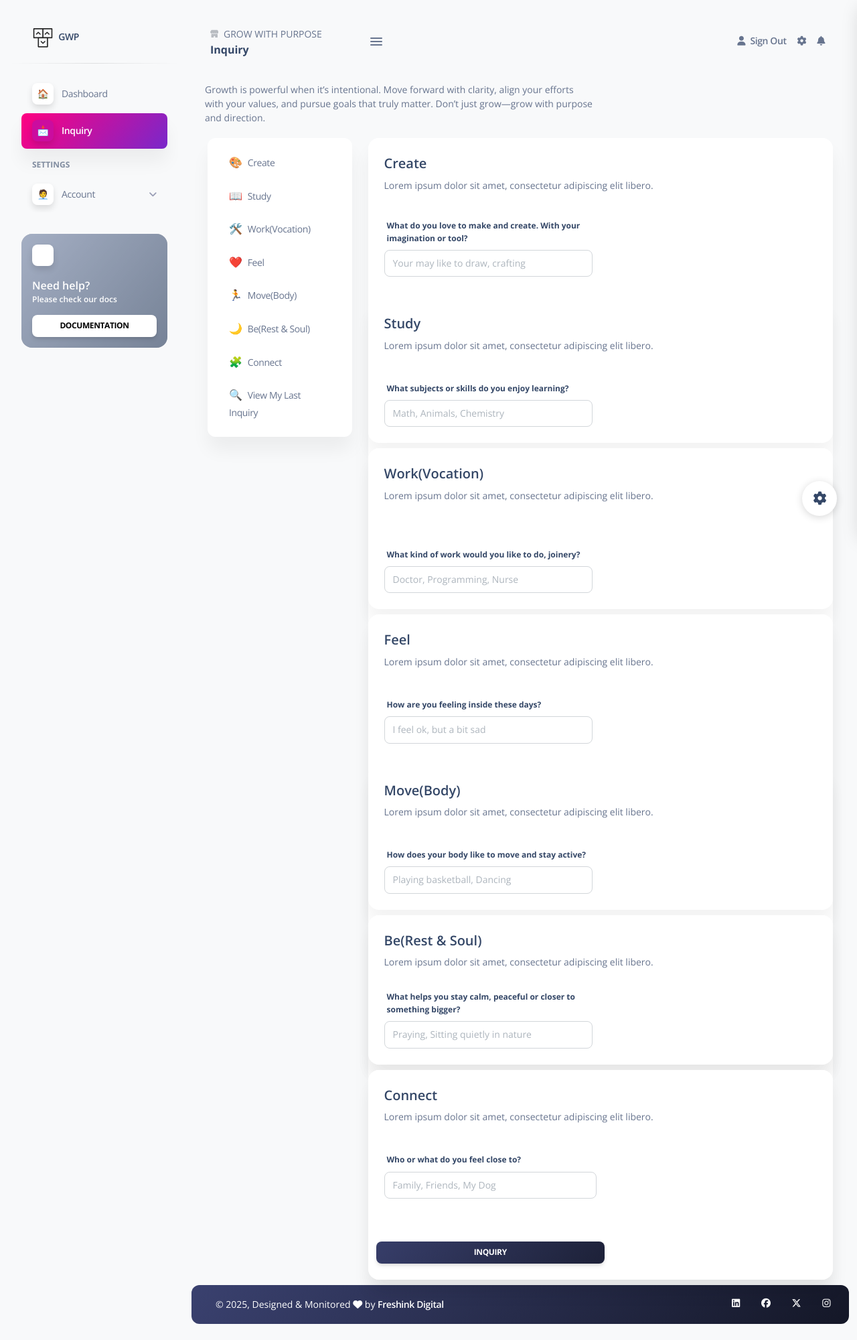
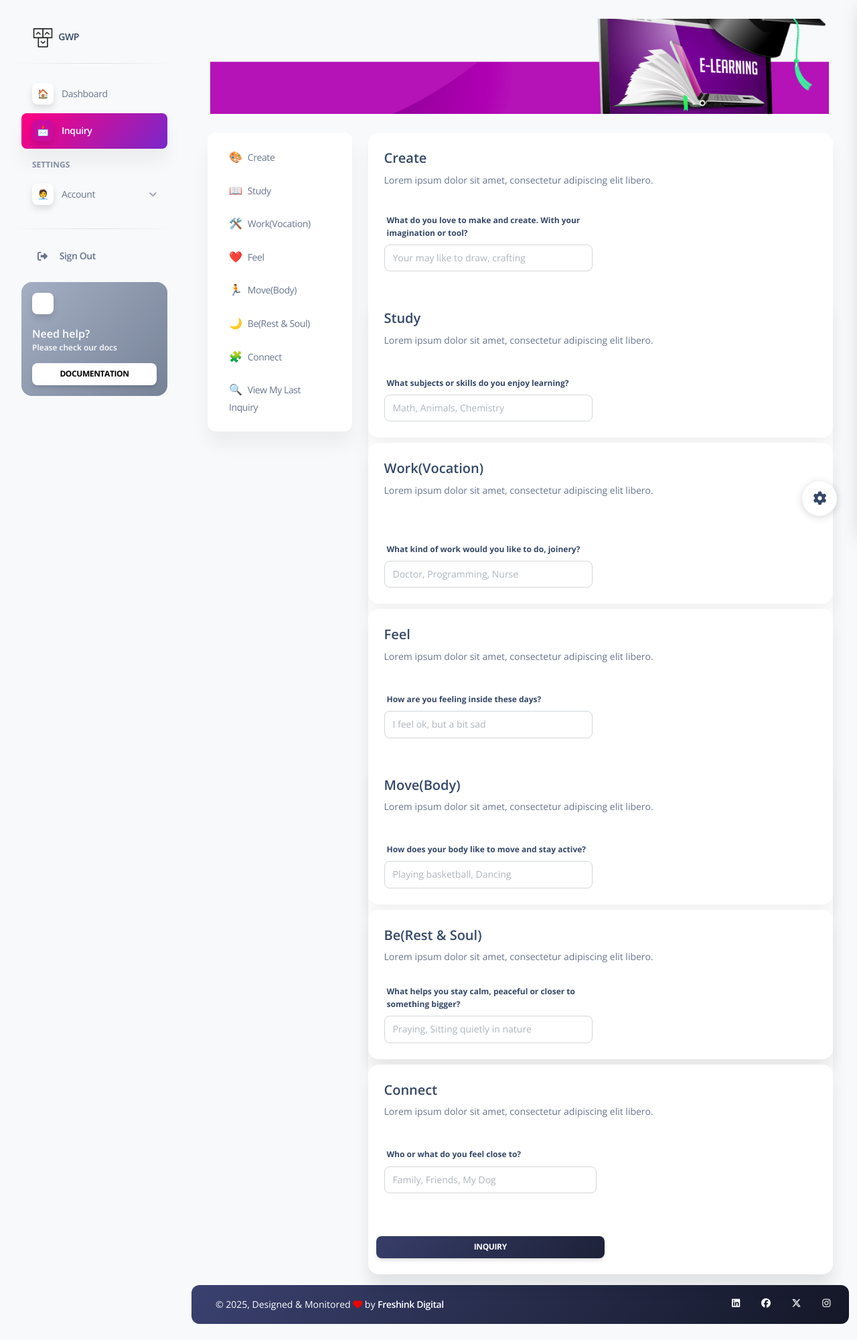
Before and after one commit to FreshInk-Digital/Grow-with-purpose, a Django app: page /inquiry/ in a window 1280 px wide. Shown: the whole page at 67% size. Run offline with Django 5.2, Linux system fonts and the light colour scheme; a user stored in the database is signed in; data comes from the database, SQL or seed files in the repository; both versions use the stored data as it was after the commit; some libraries are stand-ins or nearby versions; some web fonts are replaced; grey boxes are pictures that could not be loaded.

Commit message:
Deploy: quick host for improvements

```diff
--- a/questioneers/templates/main/main.html
+++ b/questioneers/templates/main/main.html
@@ -102,10 +102,19 @@
       </ul>
     </div>
   </li>
+
+  <hr class="horizontal dark mt-4">
+
+  <li class="nav-item">
+    <a href="{% url 'signout' %}" class="nav-link text-body font-weight-bold px-4">
+      <i class="fas fa-sign-out-alt me-sm-1"></i>
+      <span class="d-sm-inline d-none">Sign Out</span>
+    </a>
+  </li>
 </ul>
 
     </div>
-    <div class="sidenav-footer mx-3 mt-3 pt-3">
+    <div class="sidenav-footer mx-3 mt-2 pt-2">
       <div class="card card-background shadow-none card-background-mask-secondary" id="sidenavCard">
         <div class="full-background" style="background-image: url('../../assets/img/curved-images/white-curved.jpg')"></div>
         <div class="card-body text-start p-3 w-100">
@@ -125,88 +134,21 @@
   <main class="main-content position-relative max-height-vh-100 h-100 border-radius-lg ">
 
     <!-- Navbar -->
-    <nav class="navbar navbar-main navbar-expand-lg position-sticky mt-4 top-1 px-0 mx-4 shadow-none border-radius-xl z-index-sticky" id="navbarBlur" data-scroll="true">
-      <div class="container-fluid py-1 px-3">
-        <nav aria-label="breadcrumb">
-          <ol class="breadcrumb bg-transparent mb-0 pb-0 pt-1 px-0 me-sm-6 me-5">
-            <li class="breadcrumb-item text-sm">
-              <a class="opacity-3 text-dark" href="javascript:;">
-                <svg width="12px" height="12px" class="mb-1" viewBox="0 0 45 40" version="1.1" xmlns="http://www.w3.org/2000/svg" xmlns:xlink="http://www.w3.org/1999/xlink">
-                  <title>shop </title>
-                  <g stroke="none" stroke-width="1" fill="none" fill-rule="evenodd">
-                    <g transform="translate(-1716.000000, -439.000000)" fill="#252f40" fill-rule="nonzero">
-                      <g transform="translate(1716.000000, 291.000000)">
-                        <g transform="translate(0.000000, 148.000000)">
-                          <path d="M46.7199583,10.7414583 L40.8449583,0.949791667 C40.4909749,0.360605034 39.8540131,0 39.1666667,0 L7.83333333,0 C7.1459869,0 6.50902508,0.360605034 6.15504167,0.949791667 L0.280041667,10.7414583 C0.0969176761,11.0460037 -1.23209662e-05,11.3946378 -1.23209662e-05,11.75 C-0.00758042603,16.0663731 3.48367543,19.5725301 7.80004167,19.5833333 L7.81570833,19.5833333 C9.75003686,19.5882688 11.6168794,18.8726691 13.0522917,17.5760417 C16.0171492,20.2556967 20.5292675,20.2556967 23.494125,17.5760417 C26.4604562,20.2616016 30.9794188,20.2616016 33.94575,17.5760417 C36.2421905,19.6477597 39.5441143,20.1708521 42.3684437,18.9103691 C45.1927731,17.649886 47.0084685,14.8428276 47.0000295,11.75 C47.0000295,11.3946378 46.9030823,11.0460037 46.7199583,10.7414583 Z"></path>
-                          <path d="M39.198,22.4912623 C37.3776246,22.4928106 35.5817531,22.0149171 33.951625,21.0951667 L33.92225,21.1107282 C31.1430221,22.6838032 27.9255001,22.9318916 24.9844167,21.7998837 C24.4750389,21.605469 23.9777983,21.3722567 23.4960833,21.1018359 L23.4745417,21.1129513 C20.6961809,22.6871153 17.4786145,22.9344611 14.5386667,21.7998837 C14.029926,21.6054643 13.533337,21.3722507 13.0522917,21.1018359 C11.4250962,22.0190609 9.63246555,22.4947009 7.81570833,22.4912623 C7.16510551,22.4842162 6.51607673,22.4173045 5.875,22.2911849 L5.875,44.7220845 C5.875,45.9498589 6.7517757,46.9451667 7.83333333,46.9451667 L19.5833333,46.9451667 L19.5833333,33.6066734 L27.4166667,33.6066734 L27.4166667,46.9451667 L39.1666667,46.9451667 C40.2482243,46.9451667 41.125,45.9498589 41.125,44.7220845 L41.125,22.2822926 C40.4887822,22.4116582 39.8442868,22.4815492 39.198,22.4912623 Z"></path>
-                        </g>
-                      </g>
-                    </g>
-                  </g>
-                </svg>
-              </a>
-            </li>
-            <li class="text-sm px-2">
-                <span>GROW WITH PURPOSE</span>
-              </li>
-            </ol>
-
-            <h6 class="font-weight-bolder mb-0">{{ page_title|default:"Page" }}</h6>
+<!--<nav class="navbar navbar-main navbar-expand-lg position-sticky mt-4 top-1 px-0 mx-4 shadow-none border-radius-xl z-index-sticky" id="navbarBlur" data-scroll="true">
+</nav>
+<div class="container-fluid py-1 px-3 d-flex position-sticky mt-4 top-1 px-0 mx-4 shadow-none border-radius-xl z-index-sticky" id="navbarBlur" data-scroll="true">
+</div>-->
+<img src="{% static 'assets/img/nav.png' %}"
+alt="top-image"
+class="py-1 px-3 position-sticky w-95 rounded shadow-sm mt-4 top-1 px-0 mx-4 shadow-none border-radius-xl z-index-sticky"
+id="navbarBlur"
+data-scroll="true"
+style="max-height: 150px;object-fit: cover;">
+<!-- End Navbar -->
 
 
-        </nav>
-        <div class="sidenav-toggler sidenav-toggler-inner d-xl-block d-none ">
-          <a href="javascript:;" class="nav-link text-body p-0">
-            <div class="sidenav-toggler-inner">
-              <i class="sidenav-toggler-line"></i>
-              <i class="sidenav-toggler-line"></i>
-              <i class="sidenav-toggler-line"></i>
-            </div>
-          </a>
-        </div>
-        <div class="collapse navbar-collapse mt-sm-0 mt-2 me-md-0 me-sm-4" id="navbar">
-          <div class="ms-md-auto pe-md-3 d-flex align-items-center">
-            <!-- SEARCH BAR
-            <div class="input-group">
-              <span class="input-group-text text-body"><i class="fas fa-search" aria-hidden="true"></i></span>
-              <input type="text" class="form-control" placeholder="Type here...">
-            </div>-->
-          </div>
-          <ul class="navbar-nav  justify-content-end">
-            <li class="nav-item d-flex align-items-center">
-              <a href="{% url 'signout' %}" class="nav-link text-body font-weight-bold px-0">
-                <i class="fa fa-user me-sm-1"></i>
-                <span class="d-sm-inline d-none">Sign Out</span>
-              </a>
-            </li>
-            <li class="nav-item d-xl-none ps-3 d-flex align-items-center">
-              <a href="javascript:;" class="nav-link text-body p-0" id="iconNavbarSidenav">
-                <div class="sidenav-toggler-inner">
-                  <i class="sidenav-toggler-line"></i>
-                  <i class="sidenav-toggler-line"></i>
-                  <i class="sidenav-toggler-line"></i>
-                </div>
-              </a>
-            </li>
-            <li class="nav-item px-3 d-flex align-items-center">
-              <a href="javascript:;" class="nav-link text-body p-0">
-                <i class="fa fa-cog fixed-plugin-button-nav cursor-pointer"></i>
-              </a>
-            </li>
-            <li class="nav-item dropdown pe-2 d-flex align-items-center">
-              <a href="javascript:;" class="nav-link text-body p-0" id="dropdownMenuButton" data-bs-toggle="dropdown" aria-expanded="false">
-                <i class="fa fa-bell cursor-pointer"></i>
-              </a>
-
-            </li>
-          </ul>
-        </div>
-      </div>
-    </nav>
-    <!-- End Navbar -->
-
     <div class="container-fluid py-4">
-      <div class="row">
+      <!--<div class="row">
         <div class="col-lg-10 position-relative z-index-2">
           <div class="card card-plain mb-1">
             <div class="card-body p-0">
@@ -224,7 +166,7 @@
           </div>
 
         </div>
-      </div>
+      </div>-->
 
 
 
@@ -234,10 +176,8 @@
 {% endblock dashboard %}
 
 
-
-
       <!--Footer-->
-      <footer class="footer bg-gradient-dark border-radius-lg py-3 pe-1 mt-2">
+      <footer class="footer bg-gradient-dark border-radius-lg py-3 pe-1 mt-3">
         <div class="container-fluid">
           <div class="row align-items-center justify-content-lg-between">
             <div class="col-lg-6 mb-lg-0 mb-4">
@@ -245,7 +185,7 @@
                 © <script>
                   document.write(new Date().getFullYear())
                 </script>,
-                Designed & Monitored <i class="fa fa-heart"></i> by
+                Designed & Monitored <i class="fa fa-heart text-danger"></i> by
                 <a href="https://www.instagram.com/freshink_digital/" class="font-weight-bold text-white" target="_blank">Freshink Digital</a>
               </div>
             </div>
```
Also changed, not shown: db.sqlite3, questioneers/static/assets/img/nav.png (added).
